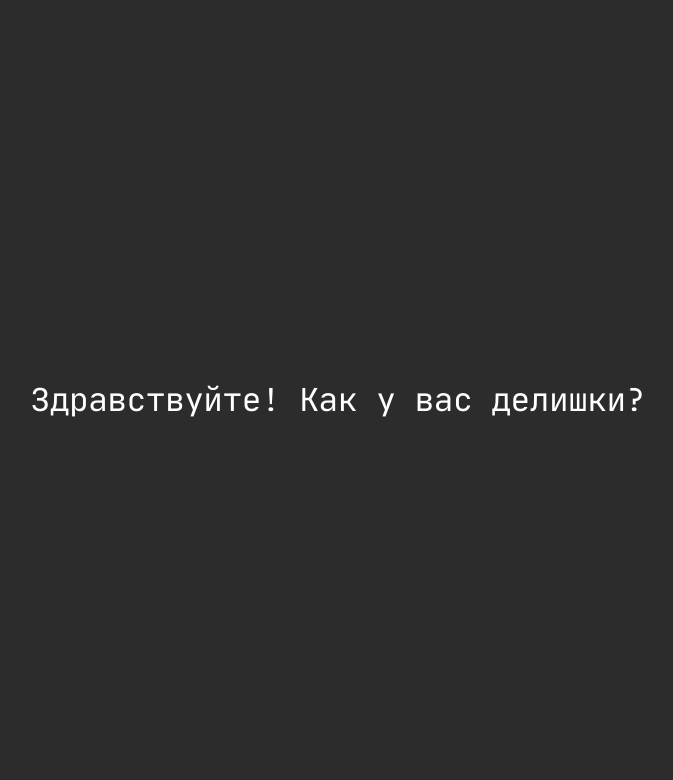
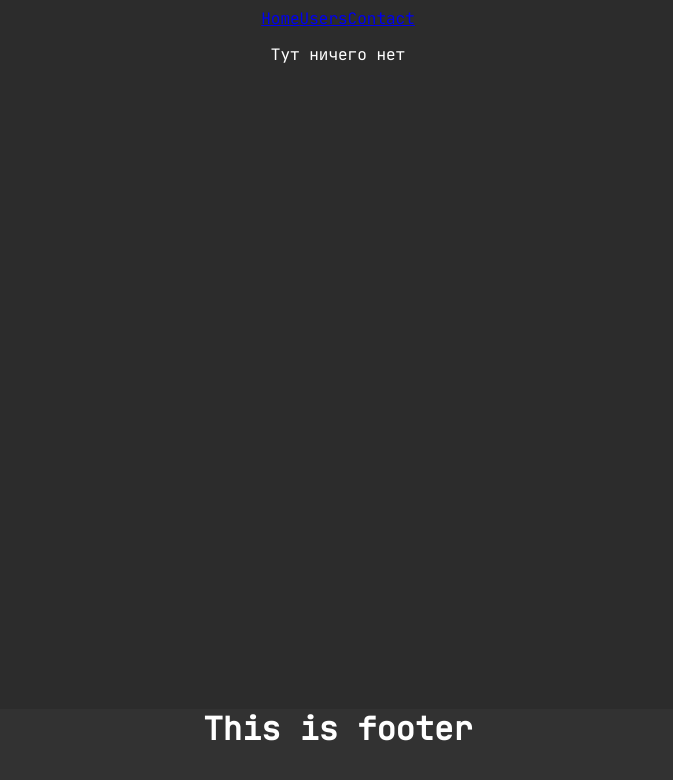
Before and after one commit to DaniilTitov/bear_site, a React (Create React App) app: page /contact in a window 1280 px wide. Shown: the top 780 px of the page, without its empty margins (302-975 px from the left). Built offline with nearby package versions, Linux system fonts and the light colour scheme; the HTML template or start-up script is replaced by a standard one.

Commit message:
added simple layout

```diff
--- a/package.json
+++ b/package.json
@@ -9,11 +9,13 @@
     "@testing-library/user-event": "^7.1.2",
     "react": "^16.13.1",
     "react-dom": "^16.13.1",
+    "react-flex": "^2.2.8",
+    "react-router-dom": "^5.2.0",
     "react-scripts": "3.4.1"
   },
   "scripts": {
     "development": "parcel src/index/index.html -p 3498",
-    "production": "parcel build src/index/index.html",
+    "production": "parcel build src/index/index.html --public-url ./",
     "test": "react-scripts test"
   },
   "eslintConfig": {
--- a/public/fonts/fonts.css
+++ b/public/fonts/fonts.css
@@ -4,6 +4,6 @@
     url('woff/JetBrainsMono-Regular.woff') format('woff'),
     url('woff2/JetBrainsMono-Regular.woff2') format('woff2'),
     url('ttf/JetBrainsMono-Regular.ttf') format('truetype');
-    font-weight: normal;
+    font-weight: 100;
     font-style: normal;
 }
--- a/src/App.css
+++ b/src/App.css
@@ -5,11 +5,11 @@ html {
 
 .App {
     text-align: center;
-    min-height: 100vh;
-    display: flex;
-    flex-direction: column;
     align-items: center;
     justify-content: center;
     color: white;
-    font-size: xx-large;
 }
+
+.container {
+    min-height: 95vh;
+}
--- a/src/App.js
+++ b/src/App.js
@@ -1,13 +1,32 @@
 import React from 'react';
+import {Route, BrowserRouter as Router, Switch} from "react-router-dom";
 import './App.css';
+import Header from "./component/header/Header";
+import Footer from "./component/footer/Footer";
+import NotFound from "./component/not_found/NotFound";
+import Content from "./component/content/Content";
+import Users from "./component/users/Users";
 
 function App() {
     return (
-        <div className="App">
-            <p>
-                Здравствуйте! Как у вас делишки?
-            </p>
-        </div>
+        <Router>
+            <div className="App">
+
+                <div className="container">
+                    <Header/>
+
+                    <Switch>
+                        <Route exact path="/" component={Content}/>
+                        <Route path="/users" component={Users}/>
+                        {/*<Route path="/contact" component={Contact}/>*/}
+                        <Route component={NotFound}/>
+                    </Switch>
+                </div>
+
+                <Footer/>
+            </div>
+        </Router>
+
     );
 }
 
--- /dev/null
+++ b/src/component/content/Content.css
@@ -0,0 +1,8 @@
+/*.content {*/
+/*    !*min-height: calc(100vh - 30px);*!*/
+/*    margin-top: 17vh;*/
+/*}*/
+
+/*.site-content {*/
+/*    flex: 1;*/
+/*}*/
--- /dev/null
+++ b/src/component/content/Content.jsx
@@ -0,0 +1,12 @@
+import React from "react";
+import "./Content.css";
+
+function Content() {
+    return (
+        <div>
+            <h1>This is a content</h1>
+        </div>
+    );
+}
+
+export default Content;
--- /dev/null
+++ b/src/component/footer/Footer.css
@@ -0,0 +1,11 @@
+.footer {
+    background: #323232;
+
+
+    height: 10vh;
+    margin-top: -10vh;
+
+    vertical-align: baseline;
+    /*line-height: 10px;*/
+
+}
--- /dev/null
+++ b/src/component/footer/Footer.jsx
@@ -0,0 +1,12 @@
+import React from "react";
+import "./Footer.css";
+
+function Footer() {
+    return (
+        <div className="footer">
+            <h1>This is footer</h1>
+        </div>
+    );
+}
+
+export default Footer;
--- /dev/null
+++ b/src/component/header/Header.jsx
@@ -0,0 +1,14 @@
+import React from "react";
+import {NavLink} from "react-router-dom";
+
+function Header() {
+    return (
+        <nav>
+            <NavLink exact activeClassName="active" to="/">Home</NavLink>
+            <NavLink activeClassName="active" to="/users">Users</NavLink>
+            <NavLink activeClassName="active" to="/contact">Contact</NavLink>
+        </nav>
+    );
+}
+
+export default Header;
--- /dev/null
+++ b/src/component/not_found/NotFound.jsx
@@ -0,0 +1,13 @@
+import React from "react";
+
+function NotFound() {
+    return (
+        <div>
+            <p>
+                Тут ничего нет
+            </p>
+        </div>
+    )
+}
+
+export default NotFound;
--- /dev/null
+++ b/src/component/users/Users.jsx
@@ -0,0 +1,11 @@
+import React from "react";
+
+function Users() {
+    return (
+        <div>
+            <p>Users</p>
+        </div>
+    );
+}
+
+export default Users;
--- a/src/index/index.css
+++ b/src/index/index.css
@@ -1,5 +1,5 @@
 body {
-    margin: 0;
+    /*margin: 0;*/
     font-family: "JetBrains Mono", -apple-system, BlinkMacSystemFont, 'Segoe UI', 'Roboto', 'Oxygen',
     'Ubuntu', 'Cantarell', 'Fira Sans', 'Droid Sans', 'Helvetica Neue',
     sans-serif;
```
Also changed, not shown: 1 other file (tests, documents, lock files or other folders).
